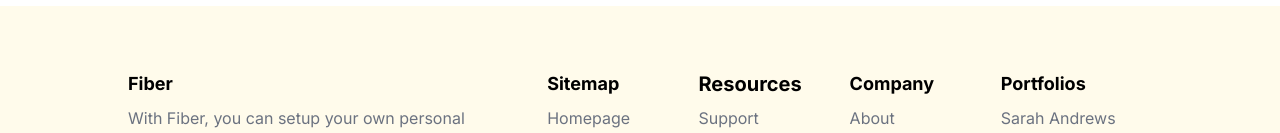
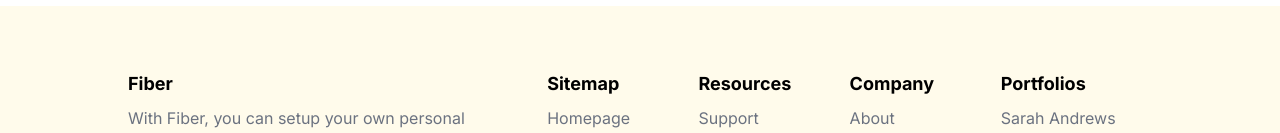
Before and after one commit to lucaxue/fiber-challenge, a React (Create React App) app: page / in a window 1280 px wide. Shown: the part 2067-2200 px from the top of the page. Built offline with nearby package versions, Linux system fonts and the light colour scheme.

Commit message:
Fix typo

```diff
--- a/src/components/sections/Footer.tsx
+++ b/src/components/sections/Footer.tsx
@@ -62,7 +62,7 @@ export const Footer: React.FC = () => {
             </ul>
           </div>
           <div className='flex-1'>
-            <h3 className='sm:font-bold font-semibold mb-2 md:re-lg text-xl'>
+            <h3 className='sm:font-bold font-semibold mb-2 sm:text-lg text-xl'>
               Resources
             </h3>
             <ul className='grid gap-2 text-gray-500 sm:text-base text-lg'>
```
